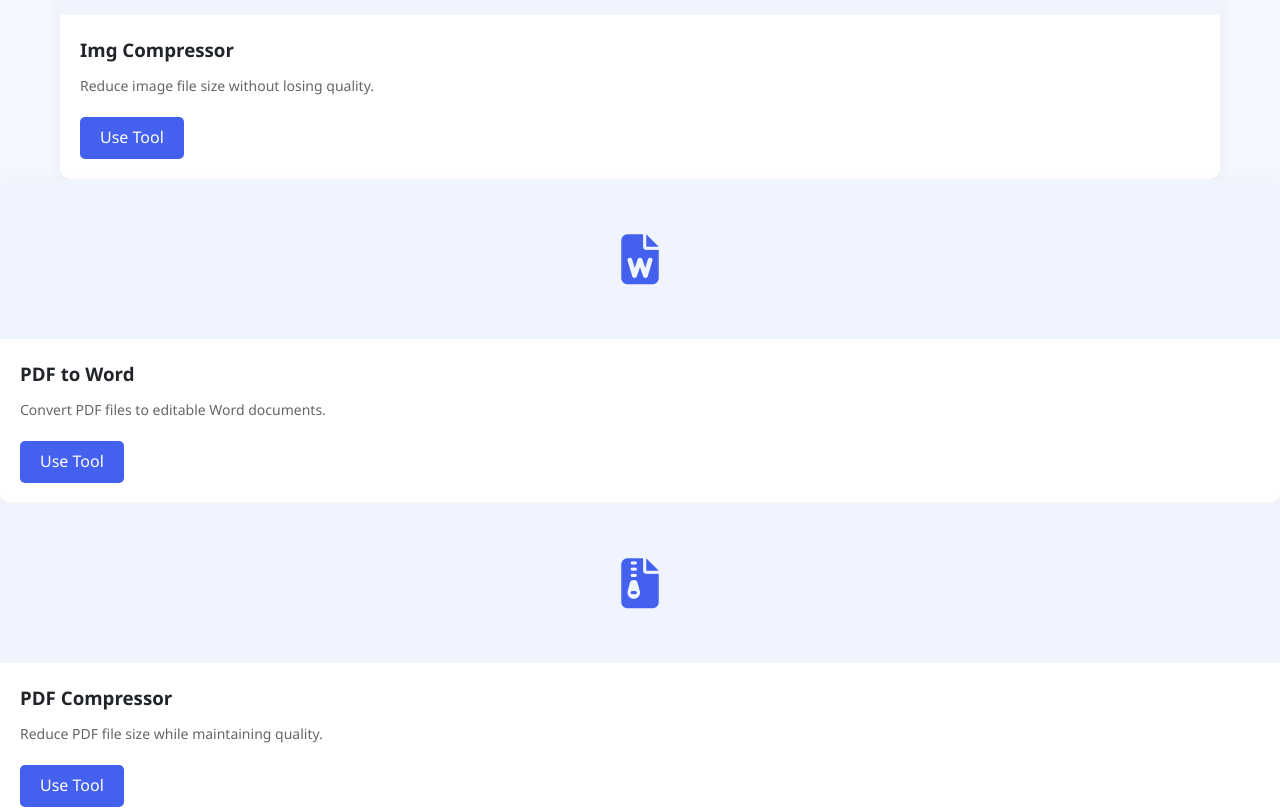
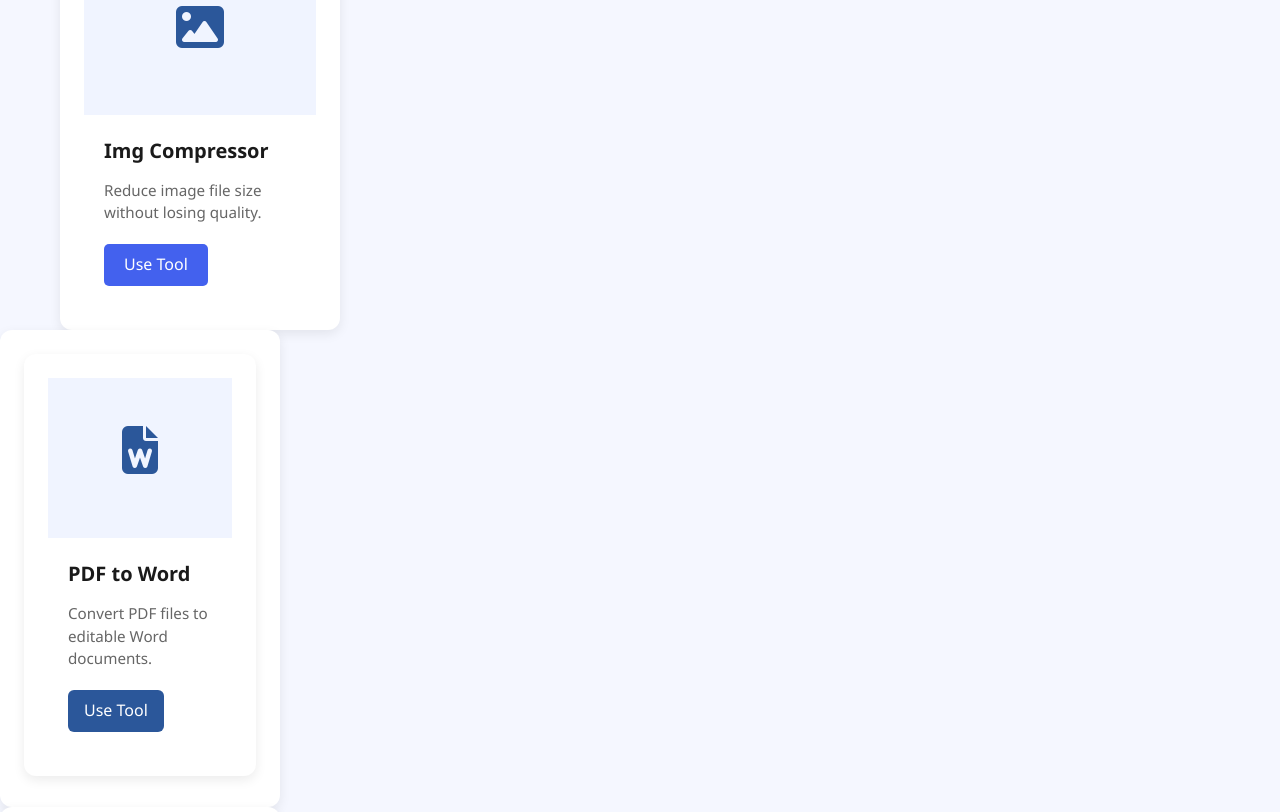
Before and after one commit to zaffryab/tools, a plain HTML site: page index.html in a window 1280 px wide. Shown: the part 1111-1923 px from the top of the page. Drawn offline with Linux system fonts and the light colour scheme.

Commit message:
Update index.html

```diff
--- a/index.html
+++ b/index.html
@@ -502,14 +502,75 @@
 
                 <!-- Tool Card 3 -->
                 <div class="tool-card">
+              <a href="/tools/pdf-to-word.html" class="tool-card-link">
+  <div class="tool-card">
     <div class="tool-card-img">
       <i class="fas fa-file-word"></i>
     </div>
     <div class="tool-card-content">
       <h3>PDF to Word</h3>
       <p>Convert PDF files to editable Word documents.</p>
-                        <a href=/tools/pdf-to-word.html"#">Use Tool</a>
+      <span class="tool-cta">Use Tool</span>
     </div>
+  </div>
+</a>
+
+<style>
+.tool-card-link {
+  text-decoration: none;
+  color: inherit;
+  display: inline-block;
+}
+
+.tool-card {
+  background: #ffffff;
+  border-radius: 12px;
+  box-shadow: 0 4px 12px rgba(0, 0, 0, 0.08);
+  padding: 24px;
+  transition: all 0.3s ease;
+  max-width: 280px;
+  height: 100%;
+  cursor: pointer;
+}
+
+.tool-card:hover {
+  transform: translateY(-5px);
+  box-shadow: 0 8px 16px rgba(0, 0, 0, 0.12);
+}
+
+.tool-card-img i {
+  font-size: 48px;
+  color: #2b579a;
+  margin-bottom: 16px;
+}
+
+.tool-card-content h3 {
+  font-size: 1.25rem;
+  color: #1a1a1a;
+  margin-bottom: 12px;
+}
+
+.tool-card-content p {
+  color: #666;
+  margin-bottom: 20px;
+  font-size: 0.95rem;
+  line-height: 1.5;
+}
+
+.tool-cta {
+  display: inline-block;
+  padding: 8px 16px;
+  background-color: #2b579a;
+  color: white;
+  border-radius: 6px;
+  font-weight: 500;
+  transition: all 0.3s ease;
+}
+
+.tool-card:hover .tool-cta {
+  background-color: #1e4b8b;
+}
+</style>
                 </div>
 
                 <!-- Tool Card 4 -->
```
Lines whose indentation alone changed are shown as unchanged.
